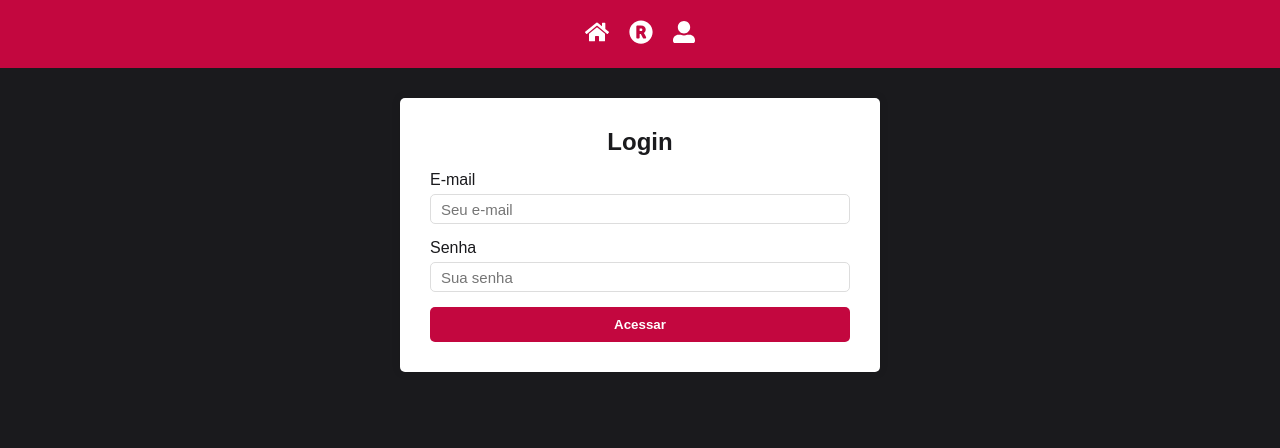
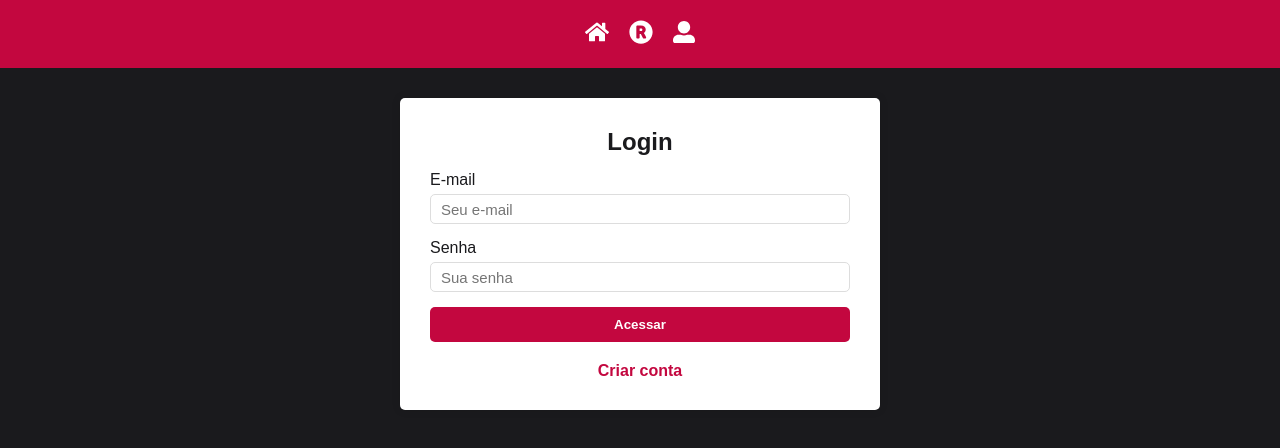
Before and after one commit to pedrops244/app-school-react, a React (Create React App) app: page /login in a window 1280 px wide. Shown: the top 448 px of the page. Built offline with nearby package versions, Linux system fonts and the light colour scheme.

Commit message:
modify homepage

```diff
--- a/src/pages/Login/index.js
+++ b/src/pages/Login/index.js
@@ -5,7 +5,7 @@ import { useDispatch, useSelector } from 'react-redux';
 import { get } from 'lodash';
 
 import { Container } from '../../styles/GlobalStyles';
-import { Form } from './styled';
+import { Form, CreateAccount } from './styled';
 import * as actions from '../../store/modules/auth/actions';
 import Loading from '../../components/Loading';
 
@@ -55,6 +55,7 @@ export default function Login(props) {
           />
         </label>
         <button type="submit">Acessar</button>
+        <CreateAccount to="/register">Criar conta</CreateAccount>
       </Form>
     </Container>
   );
--- a/src/pages/Login/styled.js
+++ b/src/pages/Login/styled.js
@@ -1,4 +1,5 @@
 import styled from 'styled-components';
+import { Link } from 'react-router-dom';
 import * as colors from '../../config/colors';
 
 export const Form = styled.form`
@@ -25,3 +26,10 @@ export const Form = styled.form`
     }
   }
 `;
+export const CreateAccount = styled(Link)`
+  display: flex;
+  color: ${colors.primaryColor};
+  font-weight: 700;
+  justify-content: center;
+  margin-top: 20px;
+`;
--- a/src/routes/index.js
+++ b/src/routes/index.js
@@ -13,7 +13,7 @@ import Page404 from '../pages/Page404';
 export default function Routes() {
   return (
     <Switch>
-      <MyRoute exact path="/" component={Alunos} isClosed={false} />
+      <MyRoute exact path="/" component={Alunos} isClosed />
       <MyRoute exact path="/aluno/:id/edit" component={Aluno} isClosed />
       <MyRoute exact path="/aluno/" component={Aluno} isClosed />
       <MyRoute exact path="/fotos/:id" component={Fotos} isClosed />
```
